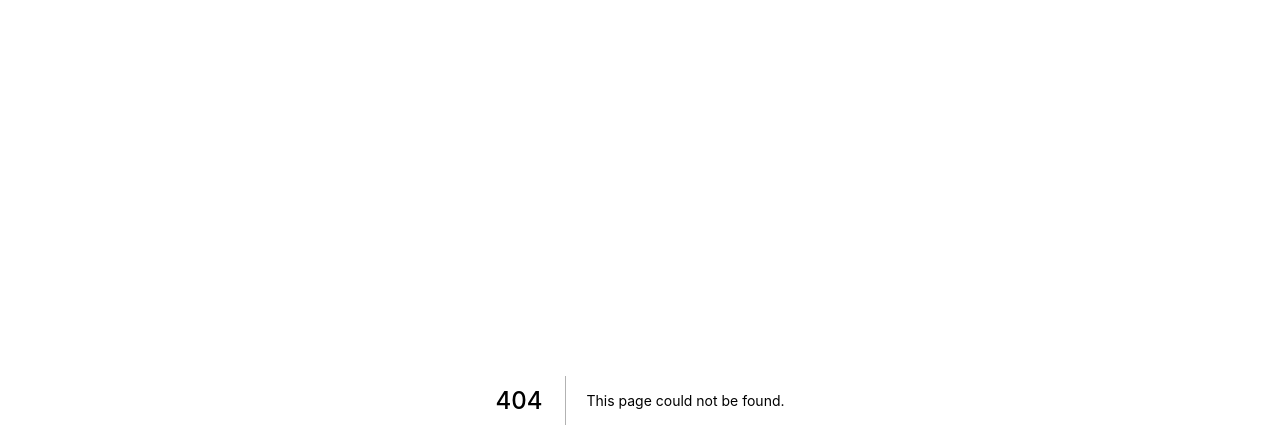
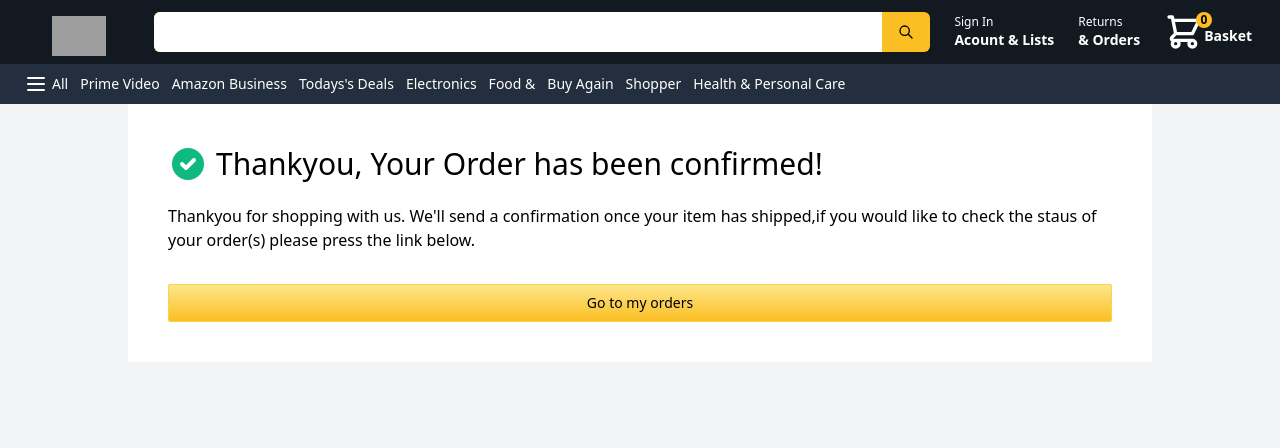
Before and after one commit to vishutiwari99/amazon-clone-2.0, a Next.js app: page /success in a window 1280 px wide. Before the commit this address had no page. Shown: the top 448 px of the page. Built offline with nearby package versions, Linux system fonts and the light colour scheme; no server answers; grey boxes are pictures that could not be loaded.

Commit message:
Succes page created

```diff
--- /dev/null
+++ b/src/pages/success.js
@@ -0,0 +1,25 @@
+import { CheckCircleIcon } from "@heroicons/react/solid"
+import { useRouter } from "next/router"
+import Header from "../components/Header"
+
+
+const Success = () => {
+    const router = useRouter();
+    return (
+        <div className="bg-gray-100 h-screen">
+            <Header />
+            <main className="max-w-screen-lg mx-auto">
+                <div className="flex flex-col p-10 bg-white">
+                    <div className="flex items-center space-x-2 mb-5">
+                        <CheckCircleIcon className="text-green-500 h-10 " />
+                        <h1 className="text-3xl">Thankyou, Your Order has been confirmed!</h1>
+                    </div>
+                    <p>Thankyou for shopping with us. We'll send a confirmation once your item has shipped,if you would like to check the staus of your order(s) please press the link below.</p>
+                    <button onClick={() => router.push('/orders')} className="button mt-8">Go to my orders</button>
+                </div>
+            </main>
+        </div>
+    )
+}
+
+export default Success
```
